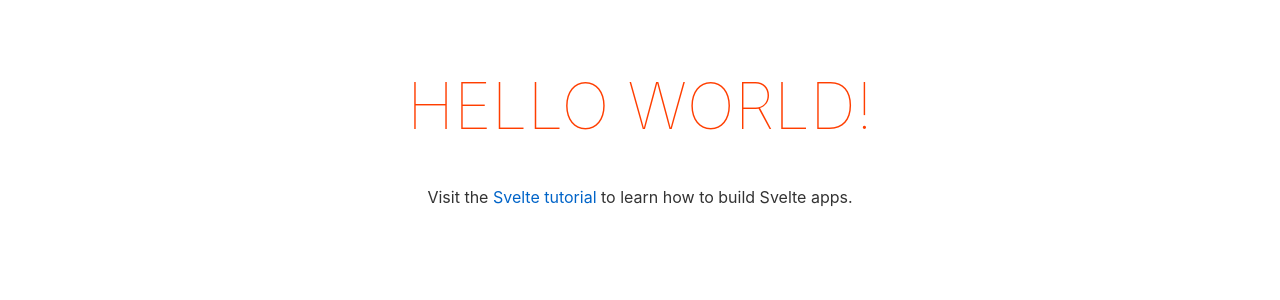
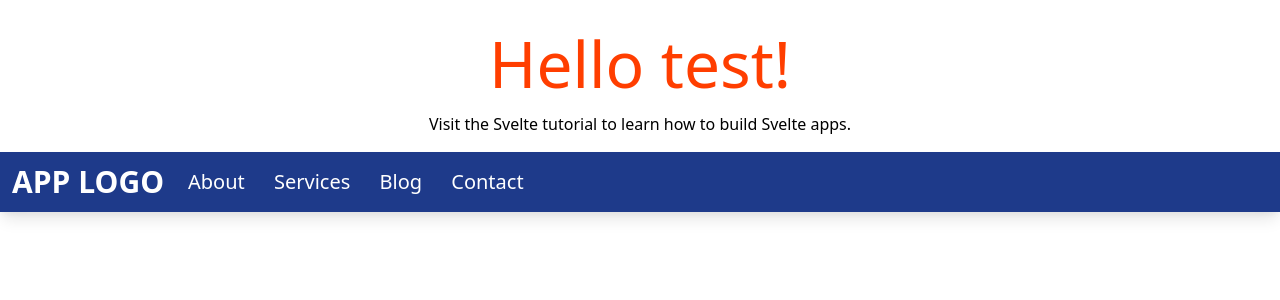
Before and after one commit to BurnySc2/fastapi-svelte-template, a Svelte app: page / in a window 1280 px wide. Shown: the top 300 px of the page. Built offline with nearby package versions, Linux system fonts and the light colour scheme.

Commit message:
Enable tailwindcss

```diff
--- /dev/null
+++ b/postcss.config.js
@@ -0,0 +1,6 @@
+module.exports = {
+  plugins: {
+    tailwindcss: {},
+    autoprefixer: {},
+  },
+}
--- a/public/index.html
+++ b/public/index.html
@@ -7,7 +7,7 @@
 	<title>BurnySc2 Svelte Template</title>
 
 	<link rel='icon' type='image/png' href='./favicon.png'>
-	<link rel='stylesheet' href='./global.css'>
+	<!-- <link rel='stylesheet' href='./global.css'> -->
 	<link rel='stylesheet' href='./build/bundle.css'>
 
 	<script defer src='./build/bundle.js'></script>
--- a/rollup.config.js
+++ b/rollup.config.js
@@ -4,6 +4,7 @@ import resolve from '@rollup/plugin-node-resolve';
 import livereload from 'rollup-plugin-livereload';
 import { terser } from 'rollup-plugin-terser';
 import css from 'rollup-plugin-css-only';
+import sveltePreprocess from "svelte-preprocess";
 
 const production = !process.env.ROLLUP_WATCH;
 
@@ -41,7 +42,11 @@ export default {
 			compilerOptions: {
 				// enable run-time checks when not in production
 				dev: !production
-			}
+			},
+			preprocess: sveltePreprocess({
+			  sourceMap: !production,
+			  postcss: true,
+			})
 		}),
 		// we'll extract any component CSS out into
 		// a separate file - better for performance
--- a/src/App.svelte
+++ b/src/App.svelte
@@ -1,30 +1,15 @@
 <script>
-	export let name;
+	import Something from "./Something.svelte"
+	import Intro from "./Intro.svelte"
 </script>
 
 <main>
-	<h1>Hello {name}!</h1>
-	<p>Visit the <a href="https://svelte.dev/tutorial">Svelte tutorial</a> to learn how to build Svelte apps.</p>
+	<Intro name={"test"} />
+	<Something />
 </main>
 
-<style>
-	main {
-		text-align: center;
-		padding: 1em;
-		max-width: 240px;
-		margin: 0 auto;
-	}
-
-	h1 {
-		color: #ff3e00;
-		text-transform: uppercase;
-		font-size: 4em;
-		font-weight: 100;
-	}
-
-	@media (min-width: 640px) {
-		main {
-			max-width: none;
-		}
-	}
+<style global lang="postcss">
+    @tailwind base;
+    @tailwind components;
+    @tailwind utilities;
 </style>
--- /dev/null
+++ b/src/Intro.svelte
@@ -0,0 +1,32 @@
+
+<script>
+	export let name = "Test";
+</script>
+
+<main>
+	<h1>Hello {name}!</h1>
+	<p>Visit the <a href="https://svelte.dev/tutorial">Svelte tutorial</a> to learn how to build Svelte apps.</p>
+</main>
+
+
+<style>
+	main {
+		text-align: center;
+		padding: 1em;
+		max-width: 240px;
+		margin: 0 auto;
+	}
+
+	h1 {
+		color: #ff3e00;
+		/* text-transform: uppercase; */
+		font-size: 4em;
+		font-weight: 100;
+	}
+
+	@media (min-width: 640px) {
+		main {
+			max-width: none;
+		}
+	}
+</style>
--- /dev/null
+++ b/src/Something.svelte
@@ -0,0 +1,26 @@
+<nav class="bg-blue-900 shadow-lg">
+    <div class="container mx-auto">
+      <div class="sm:flex">
+        <a href="#" class="text-white text-3xl font-bold p-3">APP LOGO</a>
+
+        <!-- Menus -->
+        <div class="ml-55 mt-4">
+          <ul class="text-white sm:self-center text-xl">
+            <li class="sm:inline-block">
+              <a href="#" class="p-3 hover:text-red-900">About</a>
+            </li>
+            <li class="sm:inline-block">
+              <a href="#" class="p-3 hover:text-red-900">Services</a>
+            </li>
+            <li class="sm:inline-block">
+              <a href="#" class="p-3 hover:text-red-900">Blog</a>
+            </li>
+            <li class="sm:inline-block">
+              <a href="#" class="p-3 hover:text-red-900">Contact</a>
+            </li>
+          </ul>
+        </div>
+
+      </div>
+    </div>
+  </nav>
--- a/tailwind.config.js
+++ b/tailwind.config.js
@@ -1,12 +1,20 @@
 module.exports = {
-    future: {
-        // removeDeprecatedGapUtilities: true,
-        // purgeLayersByDefault: true,
+    purge: {
+      enabled: !process.env.ROLLUP_WATCH,
+      content: ['./public/index.html', './src/**/*.svelte'],
+      options: {
+        defaultExtractor: content => [
+          ...(content.match(/[^<>"'`\s]*[^<>"'`\s:]/g) || []),
+          ...(content.match(/(?<=class:)[^=>\/\s]*/g) || []),
+        ],
+      },
     },
-    purge: [],
+    darkMode: false, // or 'media' or 'class'
     theme: {
-        extend: {},
+      extend: {},
     },
-    variants: {},
+    variants: {
+      extend: {},
+    },
     plugins: [],
-}
+  }
```
Also changed, not shown: package.json (+6 -1 lines), 1 other file (tests, documents, lock files or other folders).
